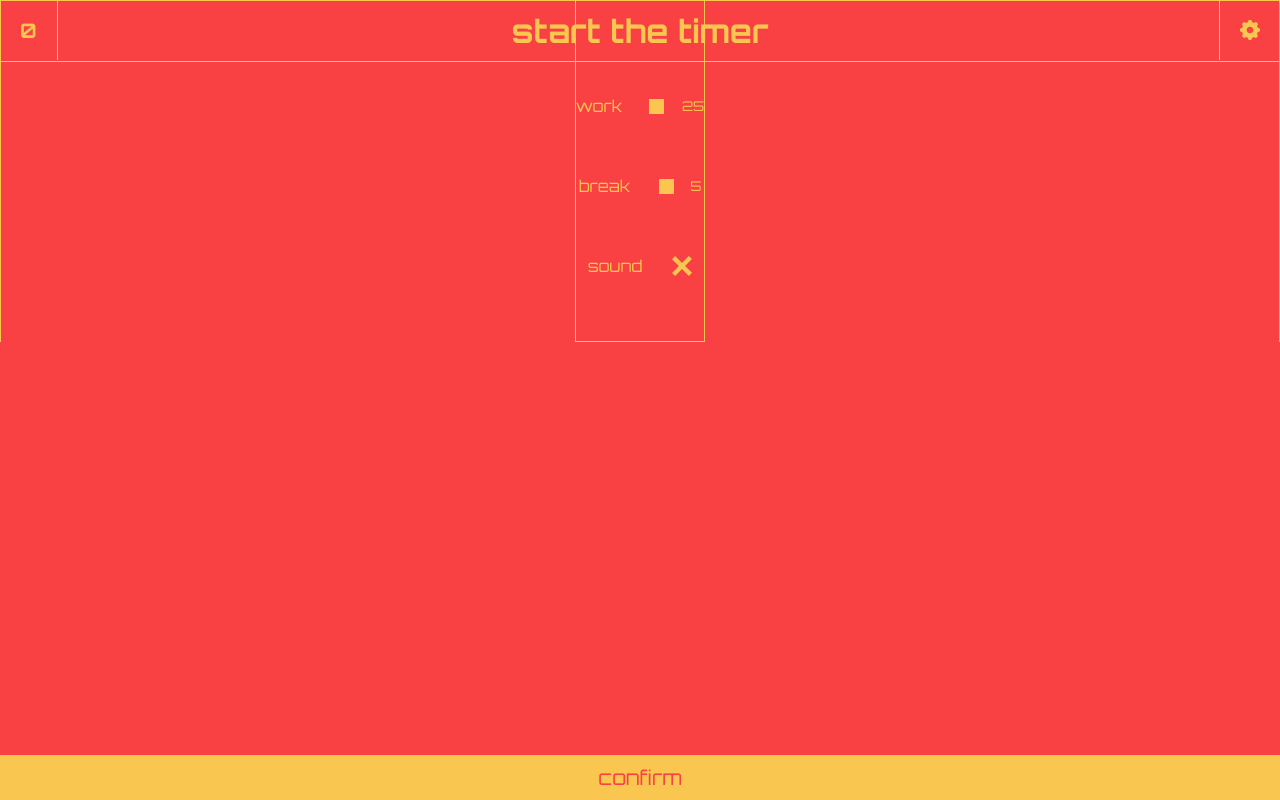
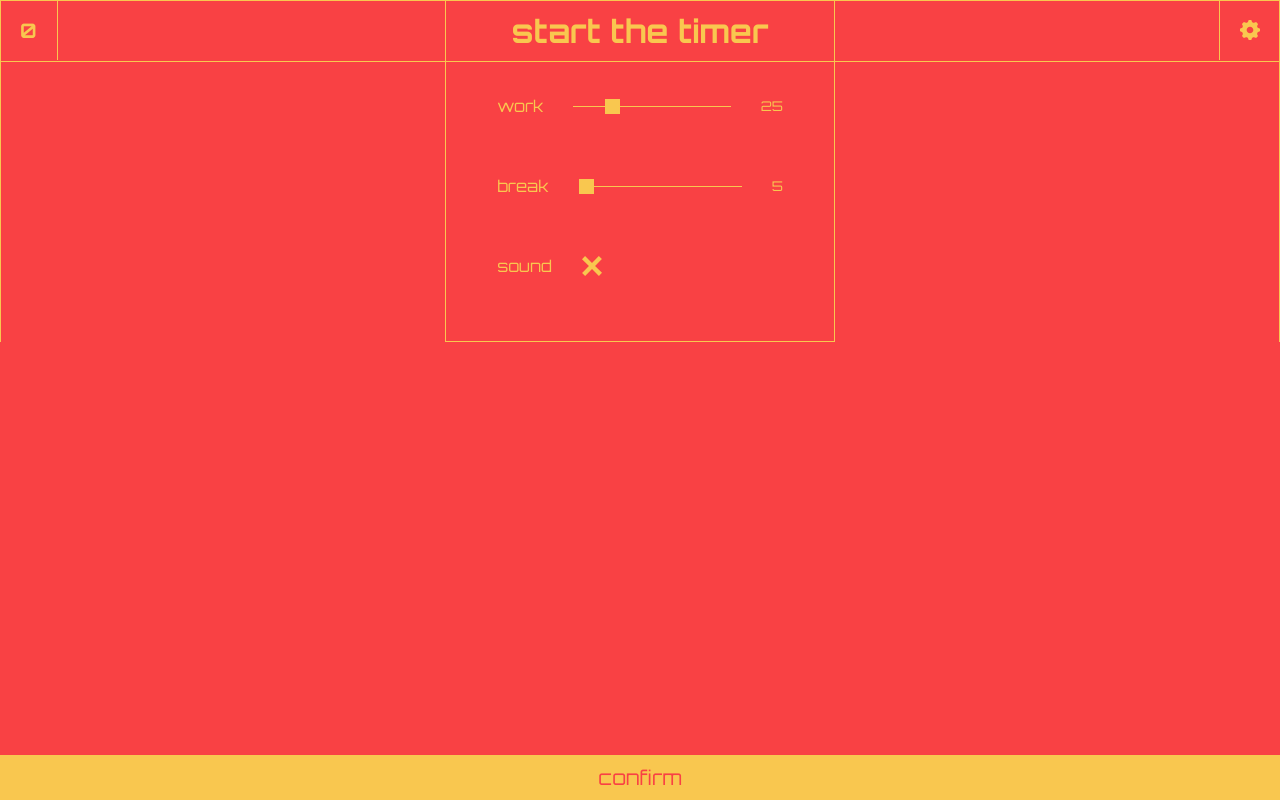
Before and after one commit to bojantubic/pomodoro-timer-react, a React (Create React App) app: page / in a window 1280 px wide. Both pictures are taken after a click on the button 1249 px from the left and 30 px from the top of the page. Built offline with nearby package versions, Linux system fonts and the light colour scheme.

Commit message:
Make modules and organize the app

```diff
--- a/src/App.css
+++ b/src/App.css
@@ -178,7 +178,7 @@ footer button:hover,
 }
 
 .form {
-  width: 33.33%;
+  width: 100%;
   height: 75%;
   padding: 35px;
   border: 1px solid var(--color-secondary);
@@ -229,7 +229,7 @@ footer button:hover,
 
 .form__block--right {
   display: flex;
-  justify-content: start;
+  justify-content: flex-start;
   align-items: center;
   flex: 3;
 }
--- a/src/App.js
+++ b/src/components/App.js
@@ -1,6 +1,9 @@
 import React, { useState, useEffect, useRef } from "react";
-import { Gear, Checked, Unchecked } from "./SVGs";
-import "./App.css";
+import Header from "./Header";
+import Time from "./Time";
+import Settings from "./Settings";
+import Footer from "./Footer";
+import "../App.css";
 
 function App() {
   useEffect(() => {
@@ -28,9 +31,10 @@ function App() {
     setTitle(() => "work time");
     bodyClass.remove("break");
     bodyClass.add("work");
+    setTime((prevTime) => prevTime - 1);
     intervalRef.current = setInterval(() => {
-      setTime((timeLeft) => {
-        if (timeLeft >= 1) return timeLeft - 1;
+      setTime((prevTime) => {
+        if (prevTime >= 1) return prevTime - 1;
         stopTimer();
 
         setTime(timeBreak);
@@ -51,9 +55,10 @@ function App() {
     setTitle(() => "break time");
     bodyClass.remove("work");
     bodyClass.add("break");
+    setTime((prevTime) => prevTime - 1);
     intervalRef.current = setInterval(() => {
-      setTime((timeLeft) => {
-        if (timeLeft >= 1) return timeLeft - 1;
+      setTime((prevTime) => {
+        if (prevTime >= 1) return prevTime - 1;
         stopTimer();
 
         setTime(timeWork);
@@ -122,75 +127,20 @@ function App() {
 
   return (
     <main>
-      <header>
-        <span>{totalSessions}</span>
-        <h1>{title}</h1>
-        <button onClick={() => handleSettings()}>
-          <Gear />
-        </button>
-      </header>
+      <Header totalSessions={totalSessions} title={title} handleSettings={handleSettings} />
 
       {!activeSettings ? (
-        <time>
-          <span>{minutes}</span>
-          <span>:</span>
-          <span>{seconds}</span>
-        </time>
+        <Time minutes={minutes} seconds={seconds} />
       ) : (
-        <form className="form">
-          <div className="form__block">
-            <div className="form__block--left">
-              <label className="form__label" htmlFor="work">
-                work
-              </label>
-            </div>
-            <div className="form__block--right">
-              <input
-                value={timeWork}
-                onChange={handleTimeWork}
-                type="range"
-                id="work"
-                name="work"
-                min="900"
-                max="3600"
-                step="60"
-              />
-              <small>{Math.round(timeWork / 60)}</small>
-            </div>
-          </div>
-
-          <div className="form__block">
-            <div className="form__block--left">
-              <label className="form__label" htmlFor="break">
-                break
-              </label>
-            </div>
-            <div className="form__block--right">
-              <input
-                value={timeBreak}
-                onChange={handleTimeBreak}
-                type="range"
-                id="break"
-                name="break"
-                min="180"
-                max="1800"
-                step="60"
-              />
-              <small>{Math.round(timeBreak / 60)}</small>
-            </div>
-          </div>
-
-          <div className="form__block">
-            <div className="form__block--left">
-              <label className="form__label" htmlFor="">
-                sound
-              </label>
-            </div>
-            <div onClick={handleSound} className="form__block--right">
-              {soundOn ? <Checked /> : <Unchecked />}
-            </div>
-          </div>
-        </form>
+        <Settings
+          className="form"
+          timeWork={timeWork}
+          handleTimeWork={handleTimeWork}
+          timeBreak={timeBreak}
+          handleTimeBreak={handleTimeBreak}
+          handleSound={handleSound}
+          soundOn={soundOn}
+        />
       )}
 
       {activeSettings ? (
@@ -198,11 +148,13 @@ function App() {
           confirm
         </button>
       ) : (
-        <footer>
-          <button onClick={isWorkTime ? startTimer : startBreak}>start</button>
-          <button onClick={pauseTimer}>pause</button>
-          <button onClick={stopTimer}>stop</button>
-        </footer>
+        <Footer
+          isWorkTime={isWorkTime}
+          startTimer={startTimer}
+          startBreak={startBreak}
+          pauseTimer={pauseTimer}
+          stopTimer={stopTimer}
+        />
       )}
     </main>
   );
--- /dev/null
+++ b/src/components/Footer.js
@@ -0,0 +1,11 @@
+import React from "react";
+
+export default function Footer({ isWorkTime, startTimer, startBreak, pauseTimer, stopTimer }) {
+  return (
+    <footer>
+      <button onClick={isWorkTime ? startTimer : startBreak}>start</button>
+      <button onClick={pauseTimer}>pause</button>
+      <button onClick={stopTimer}>stop</button>
+    </footer>
+  );
+}
--- /dev/null
+++ b/src/components/Header.js
@@ -0,0 +1,14 @@
+import React from "react";
+import { Gear } from "./Icons";
+
+export default function Header({ totalSessions, title, handleSettings }) {
+  return (
+    <header>
+      <span>{totalSessions}</span>
+      <h1>{title}</h1>
+      <button onClick={() => handleSettings()}>
+        <Gear />
+      </button>
+    </header>
+  );
+}
--- a/src/SVGs.js
+++ b/src/components/Icons.js
@@ -1,5 +1,4 @@
 import React from "react";
-import "./App.css";
 
 export function Gear() {
   return (
--- /dev/null
+++ b/src/components/Settings.js
@@ -0,0 +1,68 @@
+import React from "react";
+import { Checked, Unchecked } from "./Icons";
+
+export default function Settings({
+  timeWork,
+  handleTimeWork,
+  timeBreak,
+  handleTimeBreak,
+  handleSound,
+  soundOn,
+}) {
+  return (
+    <form className="form">
+      <div className="form__block">
+        <div className="form__block--left">
+          <label className="form__label" htmlFor="work">
+            work
+          </label>
+        </div>
+        <div className="form__block--right">
+          <input
+            value={timeWork}
+            onChange={handleTimeWork}
+            type="range"
+            id="work"
+            name="work"
+            min="900"
+            max="3600"
+            step="300"
+          />
+          <small>{Math.round(timeWork / 60)}</small>
+        </div>
+      </div>
+
+      <div className="form__block">
+        <div className="form__block--left">
+          <label className="form__label" htmlFor="break">
+            break
+          </label>
+        </div>
+        <div className="form__block--right">
+          <input
+            value={timeBreak}
+            onChange={handleTimeBreak}
+            type="range"
+            id="break"
+            name="break"
+            min="300"
+            max="1800"
+            step="300"
+          />
+          <small>{Math.round(timeBreak / 60)}</small>
+        </div>
+      </div>
+
+      <div className="form__block">
+        <div className="form__block--left">
+          <label className="form__label" htmlFor="">
+            sound
+          </label>
+        </div>
+        <div onClick={handleSound} className="form__block--right">
+          {soundOn ? <Checked /> : <Unchecked />}
+        </div>
+      </div>
+    </form>
+  );
+}
--- /dev/null
+++ b/src/components/Time.js
@@ -0,0 +1,11 @@
+import React from "react";
+
+export default function Time({ minutes, seconds }) {
+  return (
+    <time>
+      <span>{minutes}</span>
+      <span>:</span>
+      <span>{seconds}</span>
+    </time>
+  );
+}
--- a/src/index.js
+++ b/src/index.js
@@ -1,6 +1,6 @@
 import React from "react";
 import ReactDOM from "react-dom";
-import App from "./App";
+import App from "./components/App";
 
 ReactDOM.render(
   <>
```
